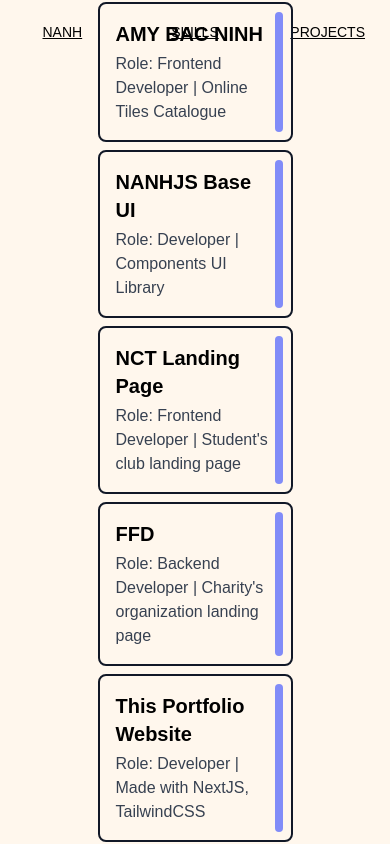
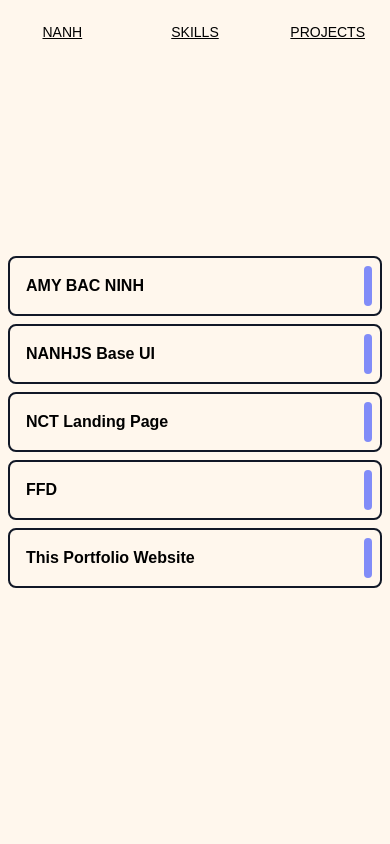
Before and after one commit to truongnhatanh7/portfolio23, a Next.js app: page /projects in a window 390 px wide. Built offline with nearby package versions, Linux system fonts and the light colour scheme.

Commit message:
feat: update responsive

```diff
--- a/src/layouts/ProjectsLayout/ProjectsLayout.tsx
+++ b/src/layouts/ProjectsLayout/ProjectsLayout.tsx
@@ -38,16 +38,16 @@ export const ProjectsLayout = () => {
 
   return (
     <div className='w-screen h-screen grid place-items-center overflow-hidden'>
-      <div className="flex flex-col gap-2 w-full animate-[enterFromRight_0.3s_ease-in-out]">
+      <div className="flex flex-col gap-2 w-full animate-[enterFromRight_0.3s_ease-in-out] px-2 lg:p-0">
         {
           projects.map((project, index) => (
             <Link key={index + project.title} href={project.link}>
-              <div className="group transition-all mx-auto w-1/2 py-4 px-4 flex flex-col gap-1 border-solid border-gray-900 border-2 rounded-lg relative hover:-skew-x-3">
+              <div className="group transition-all mx-auto w-full lg:w-1/2 py-4 px-4 flex flex-col gap-1 border-solid border-gray-900 border-2 rounded-lg relative hover:-skew-x-3">
                 <div className="absolute transition-all right-2 top-2 bottom-2 w-2 rounded-full bg-indigo-400 group-hover:w-4"></div>
-                <h1 className="font-semibold transition-all text-xl group-hover:text-indigo-400 group-hover:tracking-wider">
+                <h1 className="font-semibold transition-all lg:text-xl group-hover:text-indigo-400 group-hover:tracking-wider">
                   {project.title}
                 </h1>
-                <p className="text-gray-700">
+                <p className="hidden lg:block text-gray-700">
                   {project.description}
                 </p>
               </div>
```
